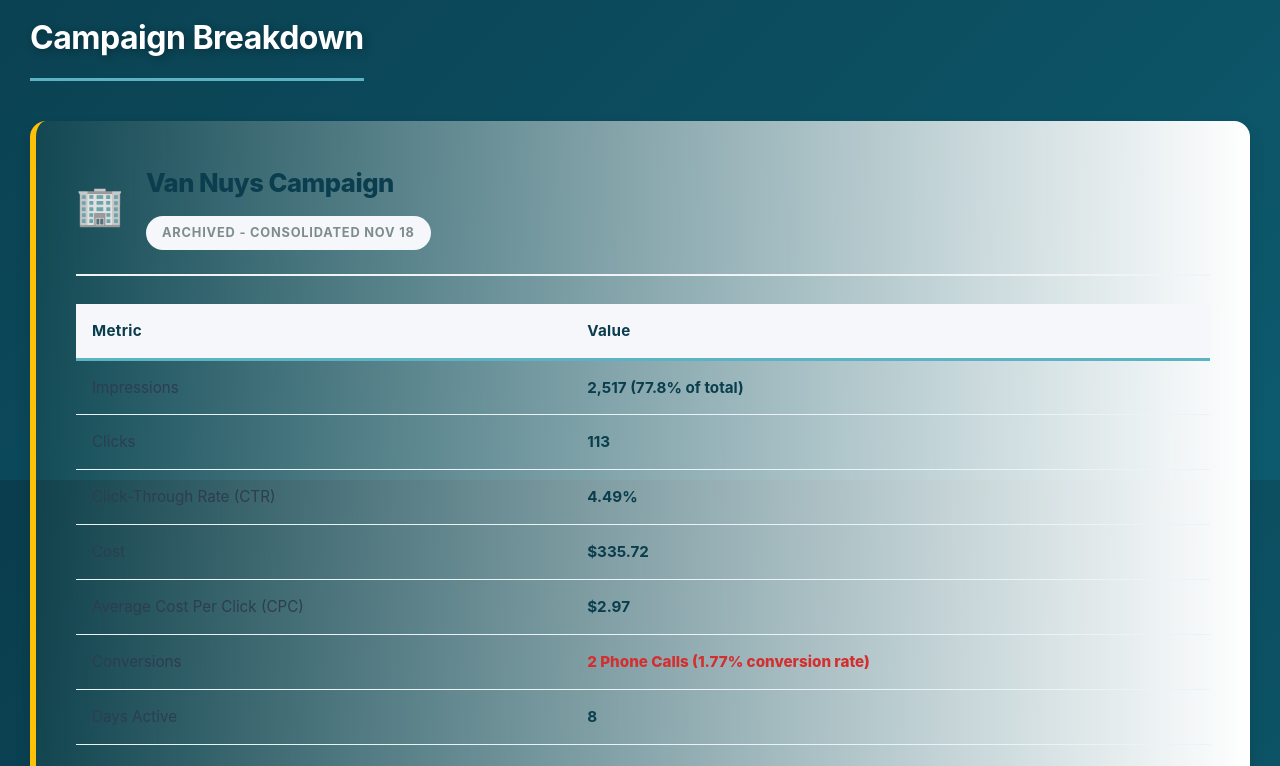
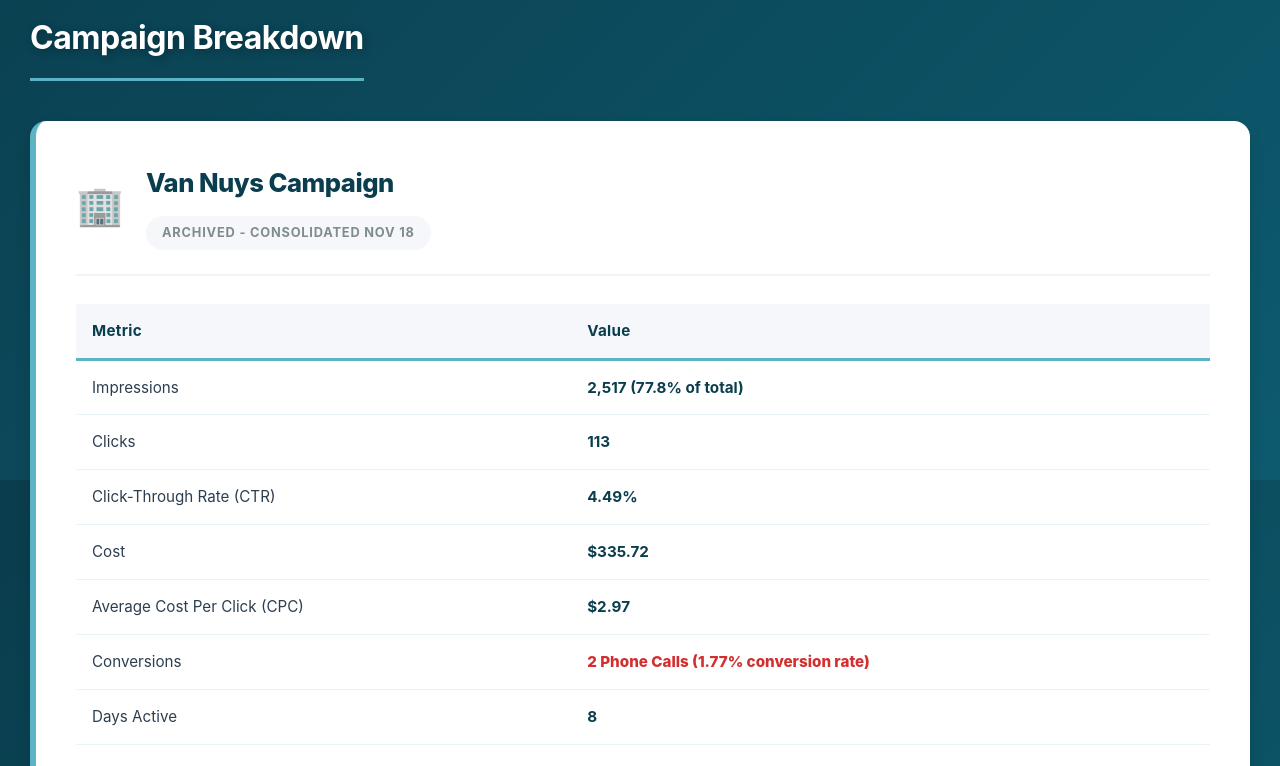
Before and after one commit to gattari86/DaisyPerformance, a website: page index.html in a window 1280 px wide. Shown: the part 1120-1886 px from the top of the page. Drawn offline with Linux system fonts and the light colour scheme.

Commit message:
Remove top performer styling from Van Nuys Campaign to match Sofia Campaign appearance

```diff
--- a/index.html
+++ b/index.html
@@ -1032,8 +1032,8 @@
         <div class="campaigns-section">
             <h2>Campaign Breakdown</h2>
 
-            <!-- Van Nuys - Top Performer -->
-            <div class="campaign-card top-performer">
+            <!-- Van Nuys Campaign -->
+            <div class="campaign-card">
                 <div class="campaign-header">
                     <div class="campaign-icon">🏢</div>
                     <div class="campaign-header-content">
```
Also changed, not shown: mobile.html (+2 -2 lines).
